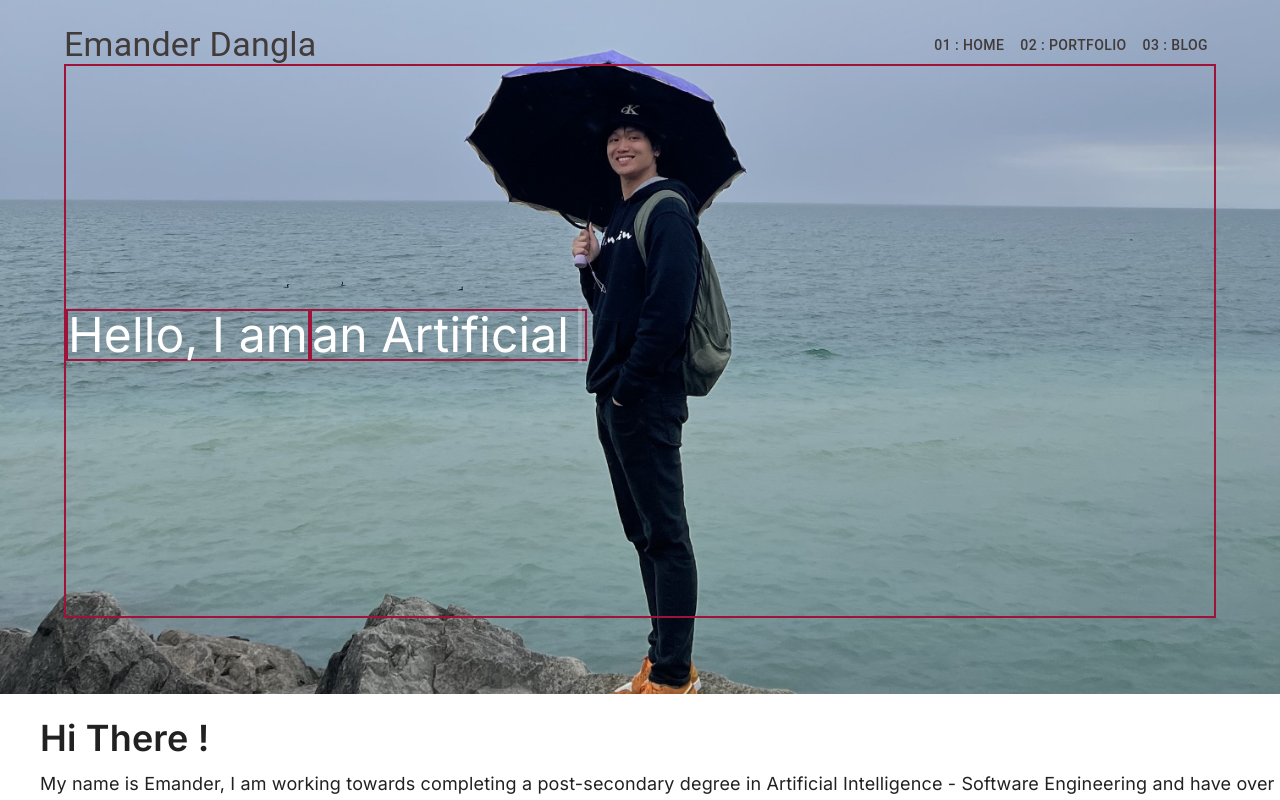
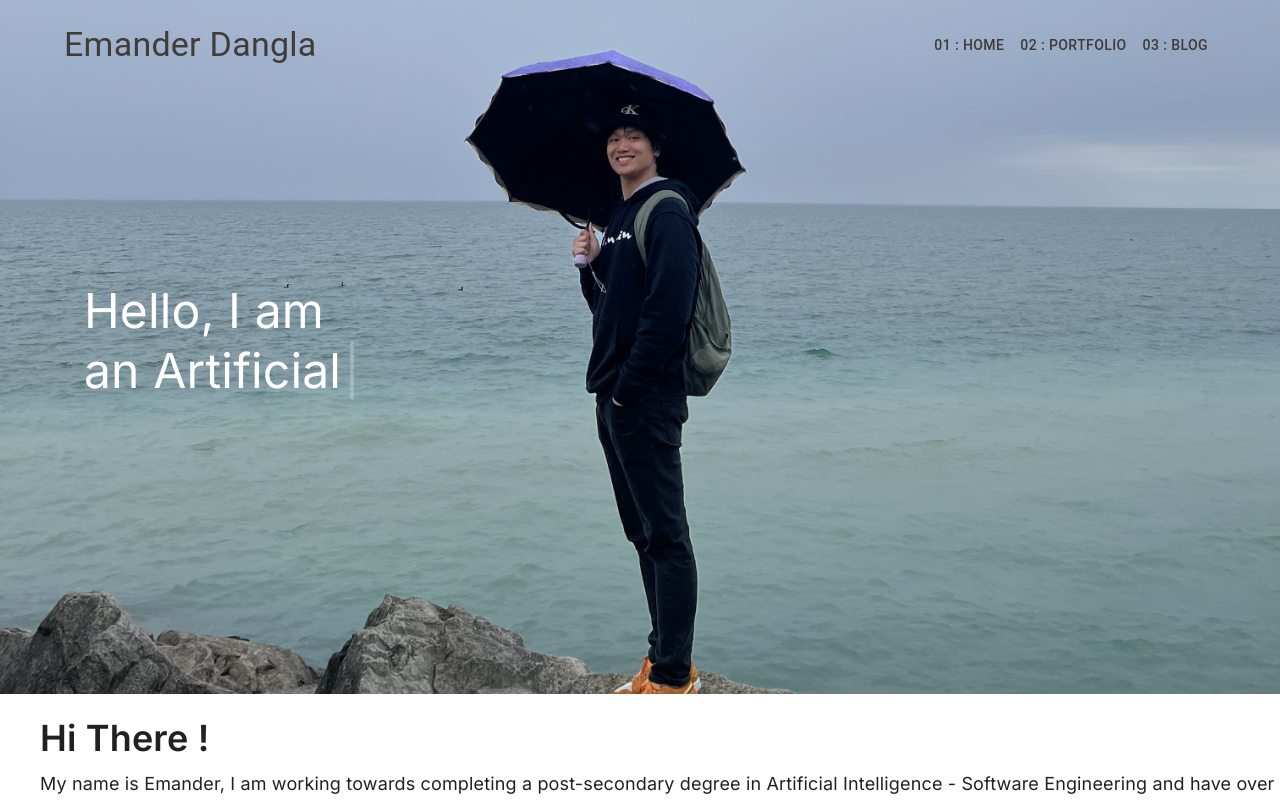
Before and after one commit to DerDangla/emander-website, a Next.js app: page / in a window 1280 px wide. Shown: the top 800 px of the page. Built offline with nearby package versions, Linux system fonts and the light colour scheme.

Commit message:
finished title part of home page

```diff
--- a/app/page.tsx
+++ b/app/page.tsx
@@ -1,18 +1,9 @@
 'use client'
 import Image from 'next/image';
-//import Typewriter from 'typewriter-effect';
 import * as React from 'react';
 import { Typewriter } from 'react-simple-typewriter'
 
-/*import dynamic from 'next/dynamic';
-
-const Typewriter = dynamic(
-  () => import("typewriter-effect"),
-  {
-      ssr: false
-  }
-)
-
+/*
 
       <div className=" border-2 border-rose-800 relative flex place-items-center before:absolute before:h-[300px] before:w-[480px] before:-translate-x-1/2 before:rounded-full before:bg-gradient-radial
       before:from-white before:to-transparent before:blur-2xl before:content-[''] after:absolute after:-z-20 after:h-[180px] after:w-[240px] after:translate-x-1/3 after:bg-gradient-conic
@@ -47,10 +38,9 @@ const Typewriter = dynamic(
 export default function Home() {
   return (
     <main className="flex min-h-screen flex-col items-center justify-between p-0 ">
-      <div className="mb-6 grid h-[calc(100vh-106px)] p-16 text-center bg-[url('/home-wallpaper.jpg')] bg-center bg-fixed bg-cover w-full ">
-        <div className="flex mb-3 text-5xl lg:text-left items-center text-white border-2 border-rose-800">
-          <div className="mb-3 border-2 border-rose-800">Hello, I am</div>
-          <div className="mb-3 border-2 border-rose-800">
+      <div className="mb-6 grid h-[calc(100vh-106px)] p-16 text-center items-center bg-[url('/home-wallpaper.jpg')] bg-center bg-fixed bg-cover w-full ">
+        <div className="mb-3 lg:px-5 text-5xl lg:text-left text-white">
+          <p className="mb-3">Hello, I am</p>
           <Typewriter
               words={['Emander Dangla', 'a Software Engineer', 'an Artificial Intelligence and Entrepreneur Student', 'a Freediver and Sunset Lover']}
               loop={0}
@@ -60,7 +50,6 @@ export default function Home() {
               deleteSpeed={20}
               delaySpeed={1000}
              />
-          </div>
         </div>
       </div>
 
```
